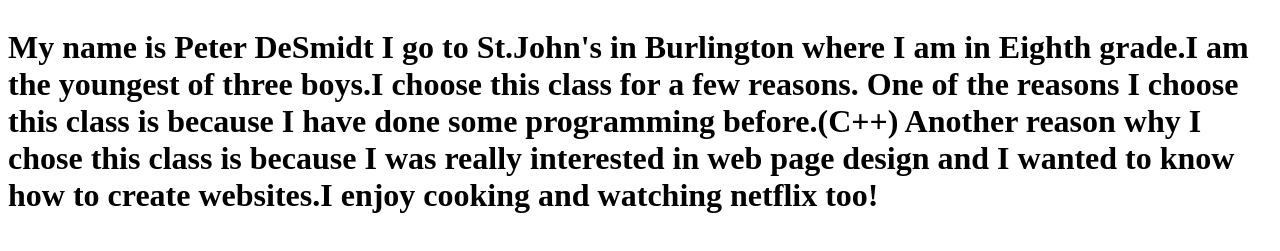
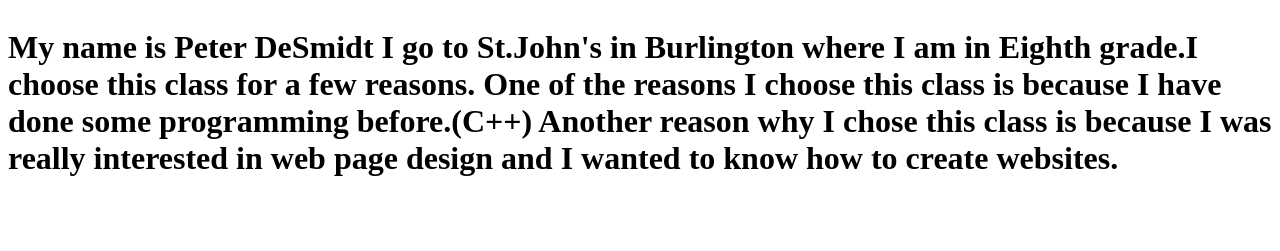
Before and after one commit to Peterdesmidt/HelloWorld-, a plain HTML site: page index.html in a window 1280 px wide. Shown: the part 61-312 px from the top of the page. Drawn offline with Linux system fonts and the light colour scheme.

Commit message:
Update index.html

```diff
--- a/index.html
+++ b/index.html
@@ -4,6 +4,6 @@
 <body>
 <h1>Hello World<h1>
 
-<p> My name is Peter DeSmidt I go to St.John's in Burlington where I am in Eighth grade.I am the youngest of three boys.I choose this class for a few reasons. One of
+<p> My name is Peter DeSmidt I go to St.John's in Burlington where I am in Eighth grade.I choose this class for a few reasons. One of
   the reasons I choose this class is because I have done some programming before.(C++) Another reason why I chose this class is because
-  I was really interested in web page design and I wanted to know how to create websites.I enjoy cooking and watching netflix too!<p>
+  I was really interested in web page design and I wanted to know how to create websites.<p>
```
